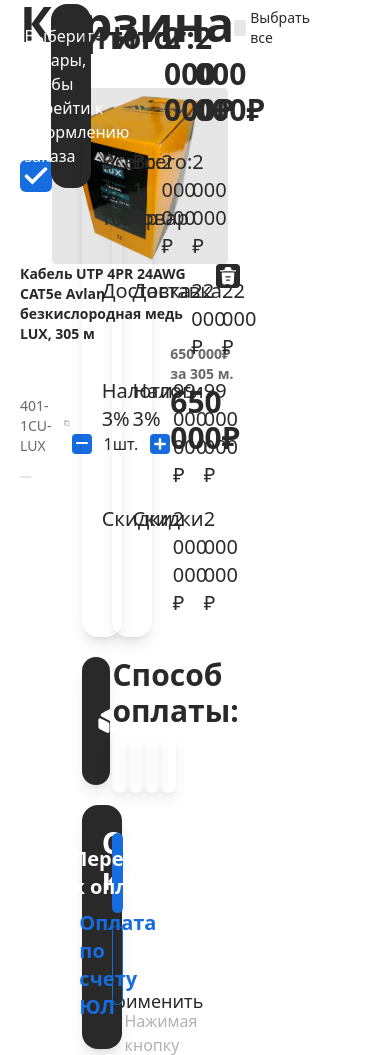
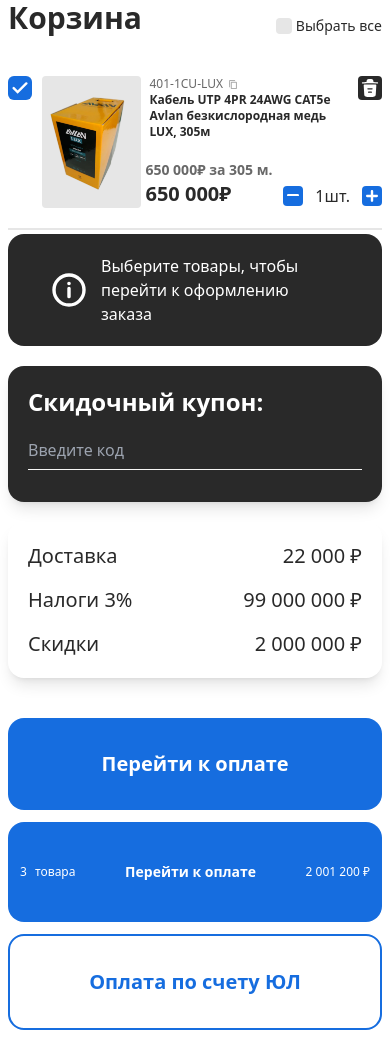
Before and after one commit to kleimeri/work, a website: page karabas/completed_components/busket-page/busket-page.html in a window 390 px wide. Shown: the top 1055 px of the page. After the commit the page ends 1030 px from the top, so only its background shows below. Drawn offline with Linux system fonts and the light colour scheme.

Commit message:
completed busket-pages

```diff
--- a/karabas/completed_components/busket-page/busket-page.html
+++ b/karabas/completed_components/busket-page/busket-page.html
@@ -11,12 +11,12 @@
   <body>
     <div class="2xl:w-[1440px] xl:container h-max mx-auto ">
 
-      <div class="w-full grid grid-cols-12 gap-5 px-5 ">
+      <div class="w-full grid grid-cols-12 gap-x-5 px-2 md:px-5 ">
 
-        <div class="lg:col-span-12 xl:col-span-8 h-max">
-
+        <!-- for items -->
+        <div class="col-span-12 xl:col-span-8 h-max">
           <div class="flex justify-between items-end mb-5">
-            <p class="font-bold text-5xl"> Корзина</p>
+            <p class="font-bold text-3xl lg:text-5xl"> Корзина</p>
             <a href="#">
               <button id="btn" class="flex items-center">
                 <div class="w-4 h-4 mr-1 rounded-sm bg-input"></div>
@@ -24,37 +24,46 @@
               </button>
             </a>
           </div>
+          <!-- если скрола не должно быть поставить только h-max -->
+          <div class="h-max" >
+          <!-- item -->
+            <div class="h-max grid grid-cols-11 xl:grid-cols-12 gap-x-1 md:gap-x-0 items-start md:items-center py-5 border-b-2 border-input">
 
-          <div>
-          <!-- item -->
-          <div class="grid lg:grid-cols-12 xl:grid-cols-12 items-center py-5 border-b-2 border-input">
-            <a href="#" class="justify-self-center col-span-1">
+              <a href="#" class="md:justify-self-center col-span-1">
                 <button class="rounded-md bg-input flex justify-center items-center">
-                <div class="w-8 h-8 p-1 rounded-md bg-primary flex justify-center items-center ">
+                  <div class="w-6 h-6 md:w-8 md:h-8 p-1 rounded-md bg-primary flex justify-center items-center ">
                     <svg viewBox="0 0 30 23" fill="none" xmlns="http://www.w3.org/2000/svg">
                       <path d="M3.15234 11.4813L10.5598 18.8887L26.856 2.59241" stroke="white" stroke-width="4.44444" stroke-linecap="round"/>
                     </svg>
                   </div>
                 </button>
               </a>
-            <div class="product-item_img p-3 col-span-3 justify-self-center w-44 h-44 rounded-sm bg-input"></div>
-            <div class="grid col-span-8 h-full">
-              <div class="flex justify-between ">
 
-                <p class="max-w-[400px] font-bold text-sm">Кабель UTP 4PR 24AWG CAT5e Avlan безкислородная медь LUX, 305 м</p>
-                <a href="#">
-                  <button id="btn" class="w-6 h-6 p-0.5 rounded-sm hover:bg-destructive bg-secondary">
+              <div class="product-item_img p-3 col-span-3 lg:col-span-3 md:justify-self-center w-full h-full md:w-44 md:h-44 rounded-sm bg-input"></div>
+
+              <div class="w-full h-full grid col-span-7 md:col-span-7 lg:col-span-7 xl:col-span-8 ">
+                <div class=" h-max flex justify-between ">
+                  <div class="block">
+                    <button id="btn_copy" class="flex md:hidden px-1 items-center opacity-70 group hover:text-primary text-secondary ">
+                      <div class="mr-0.5 md:mr-1"><p class="text-xs md:text-sm ">401-1CU-LUX</p></div>
+                      <div class=" w-4 h-4 p-1 sm:p-0.5 group-hover:stroke-primary stroke-secondary">
+                        <svg viewBox="0 0 14 16" fill="none" xmlns="http://www.w3.org/2000/svg">
+                          <rect x="4" y="4" width="9" height="11" stroke-linejoin="round"/>
+                          <path d="M1 12C1 12 1 1.78572 1 1H10" stroke-linecap="round"/>
+                        </svg>
+                      </div>
+                    </button>
+                    <p class="min-w-[100px] px-1 font-bold text-wrap text-xs">Кабель UTP 4PR 24AWG CAT5e Avlan безкислородная медь LUX, 305м</p>
+                  </div>
+                  <button id="btn" class="min-w-6 max-h-6 p-0.5 rounded-sm hover:bg-destructive bg-secondary">
                     <svg viewBox="0 0 30 30" fill="none" xmlns="http://www.w3.org/2000/svg">
                       <path d="M26.3342 6.5375C24.3217 6.3375 22.3092 6.1875 20.2842 6.075V6.0625L20.0092 4.4375C19.8217 3.2875 19.5467 1.5625 16.6217 1.5625H13.3467C10.4342 1.5625 10.1592 3.2125 9.95916 4.425L9.69666 6.025C8.53416 6.1 7.37166 6.175 6.20916 6.2875L3.65916 6.5375C3.13416 6.5875 2.75916 7.05 2.80916 7.5625C2.85916 8.075 3.30916 8.45 3.83416 8.4L6.38416 8.15C12.9342 7.5 19.5342 7.75 26.1592 8.4125C26.1967 8.4125 26.2217 8.4125 26.2592 8.4125C26.7342 8.4125 27.1467 8.05 27.1967 7.5625C27.2342 7.05 26.8592 6.5875 26.3342 6.5375Z" fill="white"/>
                       <path d="M24.0377 10.175C23.7377 9.8625 23.3252 9.6875 22.9002 9.6875H7.10018C6.67518 9.6875 6.25018 9.8625 5.96268 10.175C5.67518 10.4875 5.51268 10.9125 5.53768 11.35L6.31268 24.175C6.45018 26.075 6.62518 28.45 10.9877 28.45H19.0127C23.3752 28.45 23.5502 26.0875 23.6877 24.175L24.4627 11.3625C24.4877 10.9125 24.3252 10.4875 24.0377 10.175ZM17.0752 22.1875H12.9127C12.4002 22.1875 11.9752 21.7625 11.9752 21.25C11.9752 20.7375 12.4002 20.3125 12.9127 20.3125H17.0752C17.5877 20.3125 18.0127 20.7375 18.0127 21.25C18.0127 21.7625 17.5877 22.1875 17.0752 22.1875ZM18.1252 17.1875H11.8752C11.3627 17.1875 10.9377 16.7625 10.9377 16.25C10.9377 15.7375 11.3627 15.3125 11.8752 15.3125H18.1252C18.6377 15.3125 19.0627 15.7375 19.0627 16.25C19.0627 16.7625 18.6377 17.1875 18.1252 17.1875Z" fill="white"/>
                     </svg>
                   </button>
-                </a>
-
                 </div>
-              <div class="flex justify-between items-end mt-auto">
-                <a href="#" class="group">
-                  <button id="btn_copy" class="opacity-70 group-hover:text-primary text-secondary flex items-center">
+                <div class="flex justify-between flex-row-reverse md:flex-row items-end mt-5 md:mt-auto">
+                  <button id="btn_copy" class="hidden lg:flex items-center opacity-70 group hover:text-primary text-secondary ">
                     <div class="mr-1"><p class="text-sm ">401-1CU-LUX</p></div>
                     <div class=" w-4 h-4 p-0.5 group-hover:stroke-primary stroke-secondary">
                       <svg viewBox="0 0 14 16" fill="none" xmlns="http://www.w3.org/2000/svg">
@@ -63,12 +72,8 @@
                       </svg>
                     </div>
                   </button>
-                </a>
-
                   <div class="w-max flex items-center">
-                  <a href="#" class="w-5 h-5 bg-primary rounded-sm flex justify-center items-center">
-                    <button id="btn">
-
+                    <button id="btn" class="w-5 h-5 bg-primary rounded-sm flex justify-center items-center">
                       <div class="w-3 h-1 hidden">
                         <svg viewBox="0 0 10 2" fill="none" xmlns="http://www.w3.org/2000/svg">
                           <rect width="10" height="2" rx="1" fill="#292929" fill-opacity="0.6"/>
@@ -79,12 +84,9 @@
                           <rect width="10" height="2" rx="1" fill="white"/>
                         </svg>
                       </div>
-
                     </button>
-                  </a>
                     <span class="mx-3"><span>1</span>шт.</span>
-                  <a href="#" class="w-5 h-5 bg-primary rounded-sm flex justify-center items-center">
-                    <button id="btn">
+                    <button id="btn" class="w-5 h-5 bg-primary rounded-sm flex justify-center items-center">
                       <div class="w-3 h-3 hidden">
                         <svg viewBox="0 0 10 2" fill="none" xmlns="http://www.w3.org/2000/svg">
                           <rect width="10" height="2" rx="1" fill="white"/>
@@ -96,40 +98,32 @@
                         </svg>
                       </div>
                     </button>
-                  </a>
                   </div>
-
-                <div class="">
-                  <div class="opacity-70 text-secondary text-sm font-bold"><span>650 000₽</span> за 305 м.</div>
-                  <div class="text-secondary text-3xl font-bold "><span>650 000₽</span></div>
+                  <div class="w-0 md:w-max">
+                    <div class="opacity-70 text-secondary text-sm font-bold text-nowrap"><span>650 000₽</span> за 305 м.</div>
+                    <div class="text-secondary text-xl sm:text-3xl font-bold text-nowrap"><span>650 000₽</span></div>
+                  </div>
                 </div>
 
               </div>
+
+            </div>
+          <!-- end item -->
           </div>
         </div>
-          <!-- end item -->
 
-          <!-- copy\paste item -->
-
-          <!-- end copy\paste item -->
-
-          </div>
-
-
-        </div>
-
-        <div class="lg:col-span-12 lg:flex xl:hidden h-max mt-1 p-5 flex justify-center items-center bg-secondary rounded-2xl">
+        <!-- Выберите товары, чтобы перейти к оформлению заказа  -->
+        <div class="col-span-12 lg:flex xl:hidden h-max mt-1 p-5 flex justify-center items-center bg-secondary rounded-2xl">
           <svg class="w-10 h-10 mr-3"  viewBox="0 0 46 46" fill="none" xmlns="http://www.w3.org/2000/svg">
             <path d="M23 21.0833V30.6667M23 40.25C13.4731 40.25 5.75 32.5269 5.75 23C5.75 13.4731 13.4731 5.75 23 5.75C32.5269 5.75 40.25 13.4731 40.25 23C40.25 32.5269 32.5269 40.25 23 40.25ZM23.0955 15.3333V15.525L22.9045 15.525V15.3333H23.0955Z" stroke="white" stroke-width="3.91667" stroke-linecap="round" stroke-linejoin="round"/>
           </svg>
           <p class="text-white max-w-60" >
             Выберите товары, чтобы перейти к оформлению заказа
           </p>
-
         </div>
 
-        <div class="lg:col-span-6 xl:col-span-4 h-max ">
-
+        <div class="hidden lg:block lg:col-span-6 xl:col-span-4 h-max ">
+          <!-- Итог: 2 000 000₽ -->
           <div class="h-max mt-5 lg:hidden xl:block ">
             <div class="text-3xl font-bold flex justify-between">
               <span>Итог:</span><span>2 000 000₽</span>
@@ -154,6 +148,7 @@
             </div>
           </div>
 
+          <!-- Доставка г. Казань, Декабристов 20-->
           <a href="#" class="lg:flex xl:hidden h-max mt-5 p-3.5 flex justify-between bg-secondary rounded-2xl shadow-lgrounded-2xl shadow-lg ">
             <div class="w-max flex items-center">
 
@@ -181,15 +176,27 @@
             </div>
           </a>
 
+          <!-- Скидочный купон -->
           <div class="h-max mt-5 p-5 bg-secondary rounded-2xl shadow-lg">
-            <div class="text-3xl font-bold text-white  ">Скидочный купон:</div>
+            <div class="text-3xl font-bold text-white">Скидочный купон:</div>
             <form action="">
               <input class="w-full h-10 my-3 bg-secondary border-b border-muted text-accent" placeholder="Введите код" type="text" name="..." id="...">
+
               <button class=" w-full mt-3 py-3.5 bg-white rounded-2xl text-center text-lg font-medium" id="..."> Применить</button>
+
+              <!-- Применён -->
+              <div class="w-full hidden justify-center items-center mt-3 py-3.5 text-white text-center text-lg font-medium">
+                <svg class="w-5 h-5" viewBox="0 0 30 23" fill="none" xmlns="http://www.w3.org/2000/svg">
+                  <path d="M3.15234 11.4813L10.5598 18.8887L26.856 2.59241" stroke="white" stroke-width="4.44444" stroke-linecap="round"/>
+                </svg>
+                <span class="ml-2" >Применён</span>
+              </div>
+
             </form>
           </div>
 
-          <a href="#" class="lg:hidden xl:block h-max mt-5 p-3.5 flex justify-between bg-secondary rounded-2xl shadow-lgrounded-2xl shadow-lg ">
+          <!-- Доставка г. Казань, Декабристов 20-->
+          <button id="btn" class="lg:hidden xl:flex w-full h-max  mt-5 p-3.5 flex justify-between bg-secondary rounded-2xl shadow-lgrounded-2xl shadow-lg ">
             <div class="flex items-center">
               <svg class="w-12 h-12 mr-3" viewBox="0 0 50 50" fill="none" xmlns="http://www.w3.org/2000/svg">
                 <path d="M41.875 14.4584C41.875 15.5834 41.2708 16.6042 40.3125 17.125L36.6875 19.0834L33.6042 20.7292L27.2083 24.1875C26.5208 24.5625 25.7708 24.75 25 24.75C24.2292 24.75 23.4792 24.5625 22.7917 24.1875L9.6875 17.125C8.72917 16.6042 8.125 15.5834 8.125 14.4584C8.125 13.3334 8.72917 12.3125 9.6875 11.7917L13.7917 9.58335L17.0625 7.81252L22.7917 4.72919C24.1667 3.97919 25.8333 3.97919 27.2083 4.72919L40.3125 11.7917C41.2708 12.3125 41.875 13.3334 41.875 14.4584Z" fill="white"/>
@@ -210,8 +217,9 @@
                 <span class="text-lg">30 августа</span>
               </div>
             </div>
-          </a>
+          </button>
 
+          <!-- Cпособ оплаты -->
           <div class="lg:hidden xl:block h-max mt-5">
             <div class="text-3xl font-bold">Cпособ оплаты:</div>
             <div class="flex justify-between">
@@ -235,15 +243,18 @@
             </div>
           </div>
 
+          <!-- кнопки (Перейти к оплате | Оплата по счету ЮЛ) -->
           <div class="lg:hidden xl:block h-max mt-10">
-            <a class="w-full h-20 mt-3 flex justify-center items-center bg-primary hover:opacity-80 transition-[1s] rounded-2xl" href="#">
+            <!-- desktop version -->
+            <a href="#" class="w-full h-max mt-3 px-3 md:px-10 py-8 flex justify-center items-center bg-primary hover:opacity-80 transition-[1s] rounded-2xl" >
               <span class="text-white text-xl font-bold ">Перейти к оплате</span>
             </a>
-            <a class="w-full h-20 mt-3 flex justify-center items-center border border-primary rounded-2xl" href="#">
+            <a href="#" class="w-full h-max mt-3 px-10 py-8 flex justify-center items-center border-2 border-primary rounded-2xl" >
               <span class="text-primary text-xl font-bold ">Оплата по счету ЮЛ</span>
             </a>
           </div>
 
+          <!-- условия использования сервиса -->
           <div class="lg:hidden xl:block h-max mt-1">
             <p class="px-3 text-black opacity-30 font-medium text-center">
               Нажимая кнопку Перейти к оплате, вы принимаете
@@ -251,13 +262,15 @@
             </p>
           </div>
 
+          <!-- Мы отправили вам письмо на почту, проверьте сообщение -->
           <div class="h-max py-5">
             <p class=" max-w-80 px-3 mx-auto text-black font-medium text-center">
               Мы отправили вам письмо на почту, проверьте сообщение
             </p>
           </div>
 
-          <div class="lg:hidden xl:block h-max mt-1 p-5 flex justify-center items-center bg-secondary rounded-2xl">
+          <!-- Выберите товары, чтобы перейти к оформлению заказа -->
+          <div class="lg:hidden xl:flex h-max mt-1 p-5 flex justify-center items-center bg-secondary rounded-2xl">
             <svg class="w-10 h-10 mr-3"  viewBox="0 0 46 46" fill="none" xmlns="http://www.w3.org/2000/svg">
               <path d="M23 21.0833V30.6667M23 40.25C13.4731 40.25 5.75 32.5269 5.75 23C5.75 13.4731 13.4731 5.75 23 5.75C32.5269 5.75 40.25 13.4731 40.25 23C40.25 32.5269 32.5269 40.25 23 40.25ZM23.0955 15.3333V15.525L22.9045 15.525V15.3333H23.0955Z" stroke="white" stroke-width="3.91667" stroke-linecap="round" stroke-linejoin="round"/>
             </svg>
@@ -268,15 +281,23 @@
           </div>
         </div>
 
-        <div class="lg:col-span-6 lg:block xl:hidden h-max ">
+        <div class="col-span-12 md:mb-5 lg:col-span-6 lg:block xl:hidden h-max ">
+          <div class="h-max mt-5 lg:block xl:hidden">
+            <!-- Скидочный купон -->
+            <div class=" lg:hidden h-max mt-5 p-5 bg-secondary rounded-2xl shadow-lg">
+              <div class="text-2xl sm:text-3xl font-bold text-white">Скидочный купон:</div>
+              <form action="">
+                <input class="w-full h-10 my-3 bg-secondary border-b border-muted text-accent" placeholder="Введите код" type="text" name="..." id="...">
+              </form>
+            </div>
 
-          <div class="h-max mt-5 lg:block xl:hidden">
-
-            <div class="lg:flex xl:hidden text-3xl font-bold flex justify-between">
+            <!-- Итог: 2 000 000₽ -->
+            <div class="h-max mt-5 ">
+              <div class="hidden lg:flex justify-between text-3xl font-bold  ">
                 <span>Итог:</span><span>2 000 000₽</span>
               </div>
               <div class="px-5 py-3 rounded-2xl shadow-lg">
-              <p class="flex justify-between py-2 font-medium text-xl border-b border-black">
+                <p class="hidden lg:flex justify-between py-2 font-medium text-xl border-b border-black">
                   <span>Всего: 1 товар</span>
                   <span>2 000 000 ₽</span>
                 </p>
@@ -293,7 +314,10 @@
                   <span>2 000 000 ₽</span>
                 </p>
               </div>
-            <div class="h-max mt-5">
+            </div>
+
+            <!-- Cпособ оплаты -->
+            <div class="hidden lg:block h-max mt-5">
               <div class="text-3xl font-bold">Cпособ оплаты:</div>
               <div class="flex justify-between">
 
@@ -315,22 +339,35 @@
 
               </div>
             </div>
-            <div class="h-max mt-10">
-              <a class="w-full h-20 mt-3 flex justify-center items-center bg-primary hover:opacity-80 transition-[1s] rounded-2xl" href="#">
+
+            <!-- кнопки (Перейти к оплате | Оплата по счету ЮЛ) -->
+            <div class="h-max mt-10 ">
+                <!-- desktop version -->
+              <a href="#" class="w-full h-max mt-3 px-3 md:px-10 py-8 flex justify-center items-center bg-primary hover:opacity-80 transition-[1s] rounded-2xl" >
                 <span class="text-white text-xl font-bold ">Перейти к оплате</span>
               </a>
-              <a class="w-full h-20 mt-3 flex justify-center items-center border border-primary rounded-2xl" href="#">
+
+              <!-- mobile version -->
+              <a href="#" class="w-full h-max mt-3 px-3 md:px-10 py-10 flex justify-between items-center bg-primary hover:opacity-80 transition-[1s] rounded-2xl" >
+                <span class="text-white text-xs text-nowrap"><span class="mr-2">3</span>товара</span>
+                <span class="text-white text-sm md:text-lg font-bold text-nowrap">Перейти к оплате</span>
+                <span class="text-white text-xs text-nowrap ">2 001 200 ₽</span>
+              </a>
+
+              <a href="#" class="w-full h-max mt-3 px-10 py-8 flex justify-center items-center border-2 border-primary rounded-2xl" >
                 <span class="text-primary text-xl font-bold ">Оплата по счету ЮЛ</span>
               </a>
             </div>
-            <div class="h-max mt-1">
+
+            <!-- условия использования сервиса -->
+            <div class="hidden lg:block h-max mt-1">
               <p class="px-3 text-black opacity-30 font-medium text-center">
                 Нажимая кнопку Перейти к оплате, вы принимаете
                 <a href="#" target="_blank" class="underline text-nowrap">условия использования сервиса</a>
               </p>
             </div>
+
           </div>
-
         </div>
 
 
```
Also changed, not shown: karabas/assets/src/output.css. Lines whose indentation alone changed are shown as unchanged.
